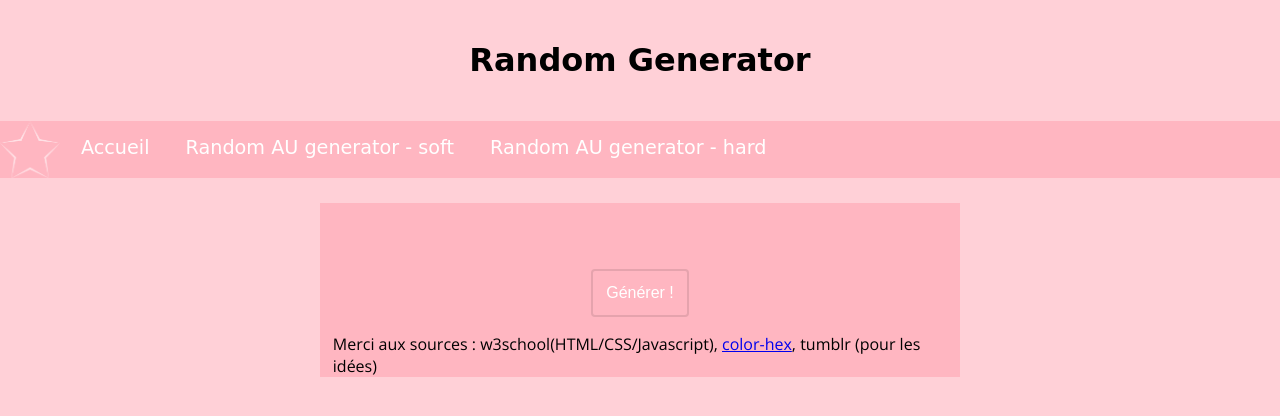
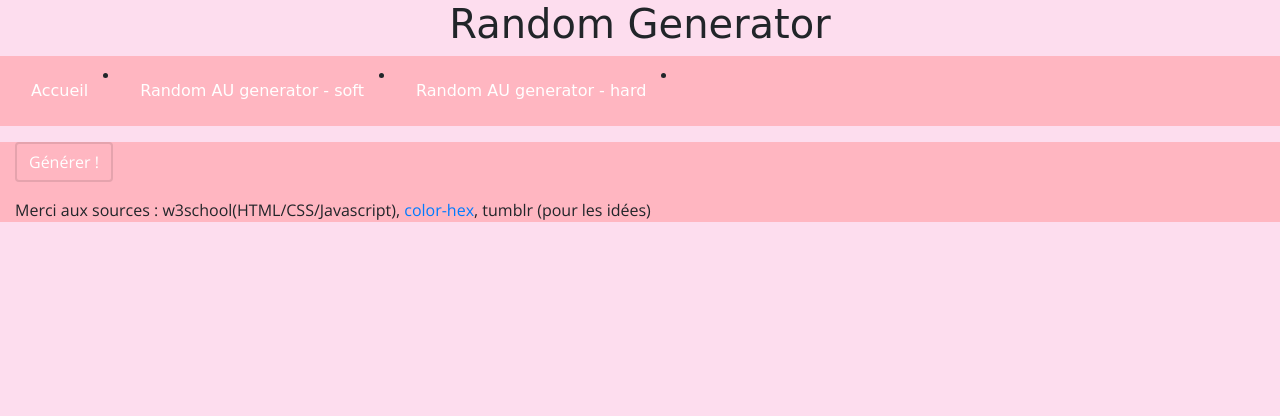
Before and after one commit to vlav98/RandomSentencesGenerators, a plain HTML site: page index.html in a window 1280 px wide. Drawn offline with nearby package versions, Linux system fonts and the light colour scheme; a web font is replaced by a local one.

Commit message:
:heavy_plus_sign: Integrating Bootstrap

```diff
--- a/css/style.css
+++ b/css/style.css
@@ -3,47 +3,21 @@
 
 body {
 	font-family: 'Open Sans', sans-serif;
-	background-color: #FFD0D7;
+	background-color: #fdddee;
 	background-image: url("./../img/star.gif");
 	margin:0;
 }
 
 .header{
 	font-family: 'Shadows Into Light Two', cursive;
-	padding: 20px;
 	text-align: center;
 }
 
 .navbar {
 	font-family: 'Shadows Into Light Two', cursive;
-	font-size: 120%;
-	position: sticky;
-	position: -webkit-sticky; /*Safari*/
-	margin:0;
-	padding: 0;
-	top:0;
-	width: 100%;
-	white-space: nowrap;
-	list-style-type: none;
-	overflow: hidden;
 	background-color: #FFB6C1;
-	max-height: 57px;
 }
 
-.navbar img {
-	display: inline-block;
-	height: 100%;
-	max-height: 57px;
-	position: inherit;
-/*	display: inline-block;
-	margin:0 auto;*/
-}
-
-.navbar li{
-	vertical-align: top;
-	white-space: normal;
-	display: inline-block;
-}
 
 .navbar a{
 	float: left;
@@ -63,44 +37,15 @@ body {
 }*/
 
 #main {
-	display: block;
-	width: 50%;
-	margin:auto;
-	margin-top: 2%;
 	background-color: #FFB6C1;
 }
 
-#content{
-	display: block;
-	margin: auto;
+.btn {
+	color: white;
+	background-color: #FFB6C1;
+	border: 2px solid #e5a3ad;
 }
 
-#plot{
-	display: block;
-	margin: 2%;
-	height: 50px;
-/*	width: 90%;*/
-}
-
-#mercis p{
-	display: block;
-	margin: 2%;
-}
-
-input[type=button]{
-	padding: 2%;
-	margin:auto;
-	color: white;
-	background-color: #FFB6C1;
-	display: block;
-	text-align: center;
-	border: 2px solid #e5a3ad;
-	font-size: 16px;
-	-webkit-transition-duration: 0.4s; /* Safari */
-    transition-duration: 0.4s;
-    border-radius:4px;
-}
-
-input[type=button]:hover{
+.btn:hover{
 	background-color: #e5a3ad;
 }
--- a/index.html
+++ b/index.html
@@ -4,9 +4,10 @@
 	<meta charset="utf-8" />
 	<title>AU Generator</title>
 
-
-		<link rel="stylesheet" type="text/css" href="./css/style.css">
-		<link href="https://fonts.googleapis.com/css?family=Open+Sans|Shadows+Into+Light+Two" rel="stylesheet">
+	<link rel="stylesheet" href="./css/bootstrap/css/bootstrap.min.css"/>
+	<link rel="stylesheet" type="text/css" href="./css/style.css"/>
+	<link href="https://fonts.googleapis.com/css?family=Open+Sans|Shadows+Into+Light+Two" rel="stylesheet"/>
+	<script type="text/javascript" src="./css/bootstrap/js/bootstrap.js"></script>
 	<script type="text/javascript" src="./js/script.js"></script>
 </head>
 
@@ -15,26 +16,24 @@
 		<h1>Random Generator</h1>
 	</div>
 
-    	<div class="navbar">
-    		<li>
-    			<img 	src="./img/logoStarGenerator.png"
-    					alt="star logo"
-    					id="logo" />
-    		</li>
-   			<li><a href="#">Accueil</a></li>
-   			<li><a href="#">Random AU generator - soft</a></li>
-   			<li><a href="#">Random AU generator - hard</a></li>
-
+	<div class="navbar navbar-expand-lg navbar-light">
+		<button class="navbar-toggler" type="button" data-toggle="collapse" data-target="#navbar" aria-controls="navbar"
+			aria-expanded="false" aria-label="Toggle navigation">
+			<span class="navbar-toggler-icon"></span>
+		</button>
+		<div class="collapse navbar-collapse" id="navbar">
+			<li class="nav-item"><a class="nav-link" href="#">Accueil</a></li>
+			<li class="nav-item"><a class="nav-link" href="#">Random AU generator - soft</a></li>
+			<li class="nav-item"><a class="nav-link" href="#">Random AU generator - hard</a></li>
 		</div>
-    	<div id="main" name="main">
-    		<div id="content">
+	</div>
+	<div id="main" name="main" class="container-fluid">
 		<p id="plot"><!-- Lorem ipsum dolor sit amet, consectetur adipiscing elit. Maecenas sit amet pretium urna. Vivamus venenatis velit nec neque ultricies, eget elementum magna tristique. Quisque vehicula, risus eget aliquam placerat, purus leo tincidunt eros, eget luctus quam orci in velit. Praesent scelerisque tortor sed accumsan convallis. --></p>
 		<p>
-                    <input id="gen" type="button" name="BGENERATE" value="Générer !" onclick="GenPlot();">
+			<input class="btn btn-outline-primary" id="gen" type="button" name="BGENERATE" value="Générer !" onclick="GenPlot();">
 		</p>
 		<!--<p>Lorem ipsum dolor sit amet, consectetur adipiscing elit. Maecenas sit amet pretium urna. Vivamus venenatis velit nec neque ultricies, eget elementum magna tristique. Quisque vehicula, risus eget aliquam placerat, purus leo tincidunt eros, eget luctus quam orci in velit. Praesent scelerisque tortor sed accumsan convallis.</p>
 		<p>Lorem ipsum dolor sit amet, consectetur adipiscing elit. Maecenas sit amet pretium urna. Vivamus venenatis velit nec neque ultricies, eget elementum magna tristique. Quisque vehicula, risus eget aliquam placerat, purus leo tincidunt eros, eget luctus quam orci in velit. Praesent scelerisque tortor sed accumsan convallis.</p> -->
-    		</div>
 		<div id="mercis">
 			<p>Merci aux sources : w3school(HTML/CSS/Javascript), <a href="http://www.color-hex.com/color/ffb6c1">color-hex</a>, tumblr (pour les idées)</p>
 		</div>
```
Lines whose indentation alone changed are shown as unchanged.
